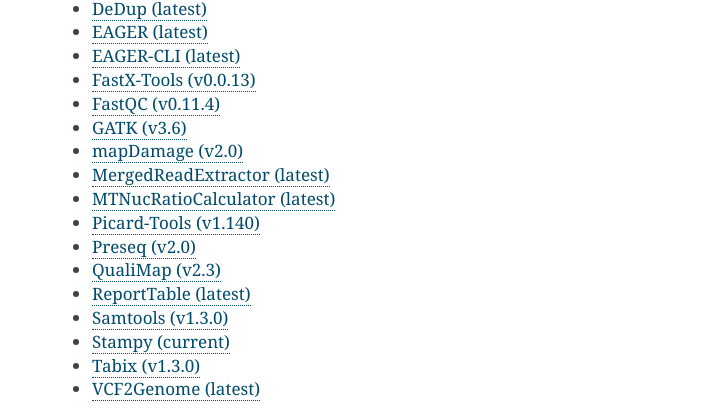
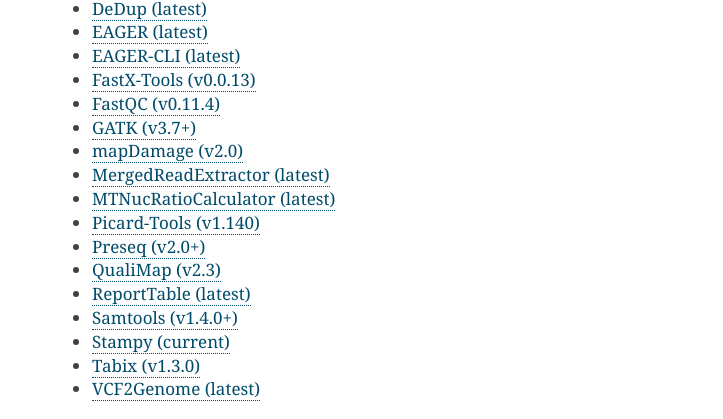
Before and after one commit to apeltzer/EAGER-GUI, a Sphinx documentation site: the page built from docs/contents/installation.rst, in a window 1280 px wide and 900 px high, scrolled down 5566 px. Shown: the part 144-563 px from the top of the window, without its empty margins (388-1111 px from the left). Built offline with Sphinx 7.4.7, drawn with Linux system fonts in a browser that asks for light colours.

Commit message:
Documentation update.

```diff
--- a/docs/contents/installation.rst
+++ b/docs/contents/installation.rst
@@ -208,15 +208,15 @@
   * `EAGER-CLI (latest) <https://github.com/apeltzer/EAGER-CLI>`_
   * `FastX-Tools (v0.0.13) <http://hannonlab.cshl.edu/fastx_toolkit/>`_
   * `FastQC (v0.11.4) <http://www.bioinformatics.babraham.ac.uk/projects/fastqc/>`_
-  * `GATK (v3.6) <https://www.broadinstitute.org/gatk/>`_
+  * `GATK (v3.7+) <https://www.broadinstitute.org/gatk/>`_
   * `mapDamage (v2.0) <http://ginolhac.github.io/mapDamage/>`_
   * `MergedReadExtractor (latest) <https://github.com/apeltzer/MergedReadExtractor>`_
   * `MTNucRatioCalculator (latest) <https://github.com/apeltzer/MTNucRatioCalculator>`_
   * `Picard-Tools (v1.140) <http://broadinstitute.github.io/picard/>`_
-  * `Preseq (v2.0) <http://smithlabresearch.org/software/preseq/>`_
+  * `Preseq (v2.0+) <http://smithlabresearch.org/software/preseq/>`_
   * `QualiMap (v2.3) <http://qualimap.bioinfo.cipf.es/>`_
   * `ReportTable (latest) <https://github.com/apeltzer/ReportTable>`_
-  * `Samtools (v1.3.0) <http://www.htslib.org/>`_
+  * `Samtools (v1.4.0+) <http://www.htslib.org/>`_
   * `Stampy (current) <http://www.well.ox.ac.uk/project-stampy>`_
   * `Tabix (v1.3.0) <http://www.htslib.org/download/>`_
   * `VCF2Genome (latest) <https://github.com/apeltzer/VCF2Genome>`_
```
Also changed, not shown: docs/contents/faq.rst (+10 -0 lines).
